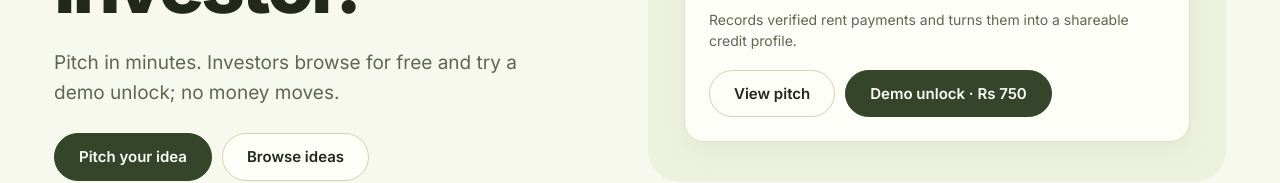
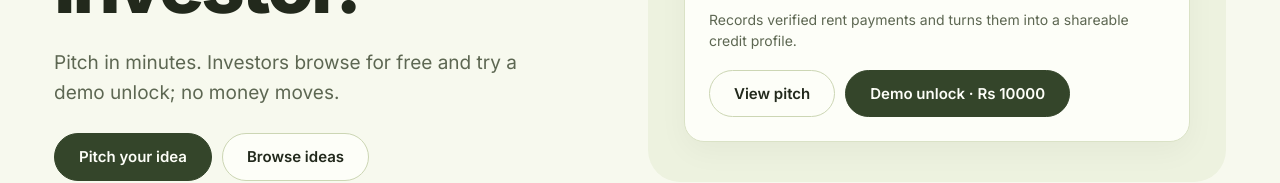
Before and after one commit to anify345/hackathonsos, a plain HTML site: page index.html in a window 1280 px wide. Shown: the part 404-587 px from the top of the page. Drawn offline with Linux system fonts and the light colour scheme; no server answers.

Commit message:
price updated

```diff
--- a/index.html
+++ b/index.html
@@ -140,7 +140,7 @@ a:focus-visible,button:focus-visible,input:focus,select:focus,textarea:focus{out
         <a class="btn " href="browse.html">Browse ideas</a>
       </div>
     </div>
-    <div class="stage" tabindex="0" aria-label="Featured ideas, scroll to see more"><article class="card slide"><span class="cat">AgriTech</span><h3>WaterWise Drip</h3><div class="row"><span class="pill">Asking Rs 4,00,000</span><span class="pill">10% equity</span></div><p class="muted" style="margin:12px 0 18px">A low-cost soil sensor that tells farmers by SMS exactly when to irrigate.</p><div class="row"><a class="btn" href="pitch-waterwise.html">View pitch</a><a class="btn dark" href="pay-waterwise.html">Demo unlock · Rs 400</a></div></article><article class="card slide"><span class="cat">FinTech</span><h3>RentCircle</h3><div class="row"><span class="pill">Asking Rs 7,50,000</span><span class="pill">8% equity</span></div><p class="muted" style="margin:12px 0 18px">Records verified rent payments and turns them into a shareable credit profile.</p><div class="row"><a class="btn" href="pitch-rentcircle.html">View pitch</a><a class="btn dark" href="pay-rentcircle.html">Demo unlock · Rs 750</a></div></article><article class="card slide"><span class="cat">EdTech</span><h3>ClassPulse</h3><div class="row"><span class="pill">Asking Rs 2,50,000</span><span class="pill">12% equity</span></div><p class="muted" style="margin:12px 0 18px">Quick end-of-class checks that show which students need help.</p><div class="row"><a class="btn" href="pitch-classpulse.html">View pitch</a><a class="btn dark" href="pay-classpulse.html">Demo unlock · Rs 250</a></div></article></div>
+    <div class="stage" tabindex="0" aria-label="Featured ideas, scroll to see more"><article class="card slide"><span class="cat">AgriTech</span><h3>WaterWise Drip</h3><div class="row"><span class="pill">Asking Rs 4,00,000</span><span class="pill">10% equity</span></div><p class="muted" style="margin:12px 0 18px">A low-cost soil sensor that tells farmers by SMS exactly when to irrigate.</p><div class="row"><a class="btn" href="pitch-waterwise.html">View pitch</a><a class="btn dark" href="pay-waterwise.html">Demo unlock · Rs 6000</a></div></article><article class="card slide"><span class="cat">FinTech</span><h3>RentCircle</h3><div class="row"><span class="pill">Asking Rs 7,50,000</span><span class="pill">8% equity</span></div><p class="muted" style="margin:12px 0 18px">Records verified rent payments and turns them into a shareable credit profile.</p><div class="row"><a class="btn" href="pitch-rentcircle.html">View pitch</a><a class="btn dark" href="pay-rentcircle.html">Demo unlock · Rs 10000</a></div></article><article class="card slide"><span class="cat">EdTech</span><h3>ClassPulse</h3><div class="row"><span class="pill">Asking Rs 2,50,000</span><span class="pill">12% equity</span></div><p class="muted" style="margin:12px 0 18px">Quick end-of-class checks that show which students need help.</p><div class="row"><a class="btn" href="pitch-classpulse.html">View pitch</a><a class="btn dark" href="pay-classpulse.html">Demo unlock · Rs 3750</a></div></article></div>
   </div>
 
   <section class="cta"><div class="wrap">
```
